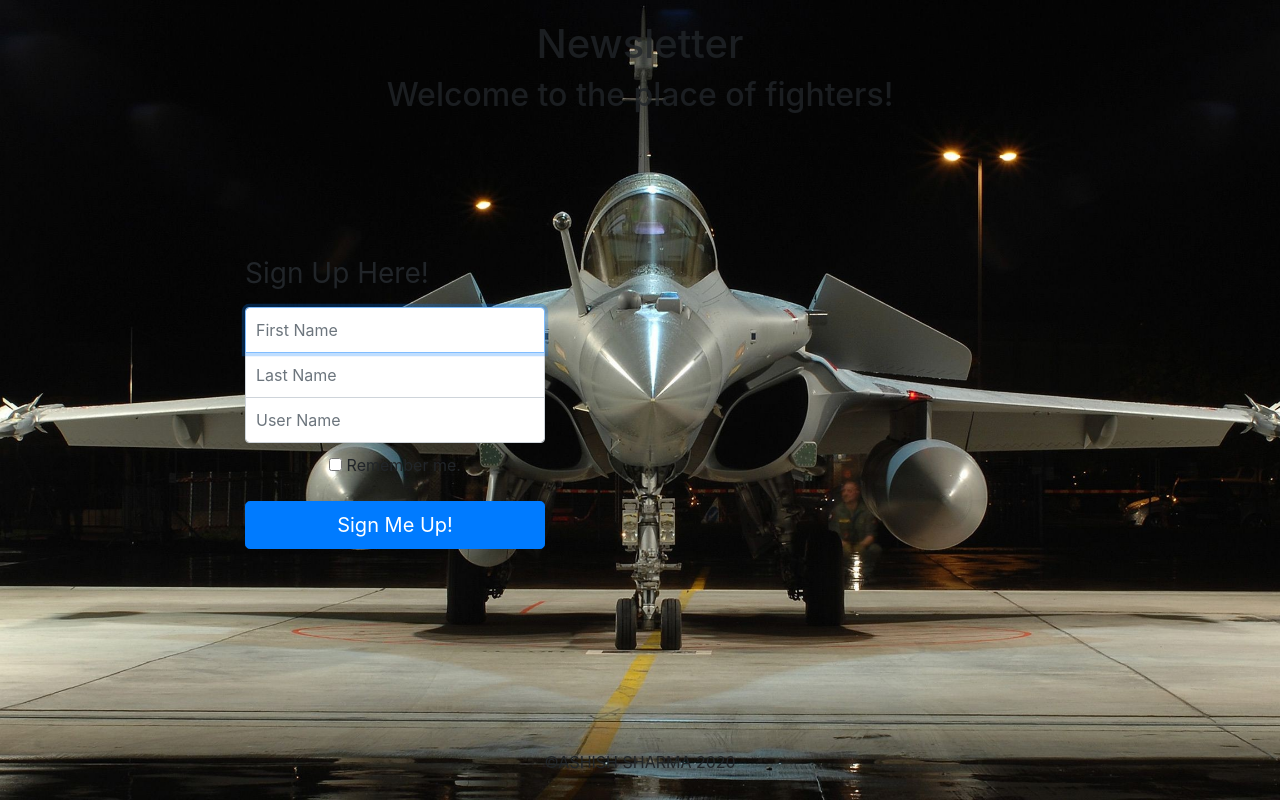
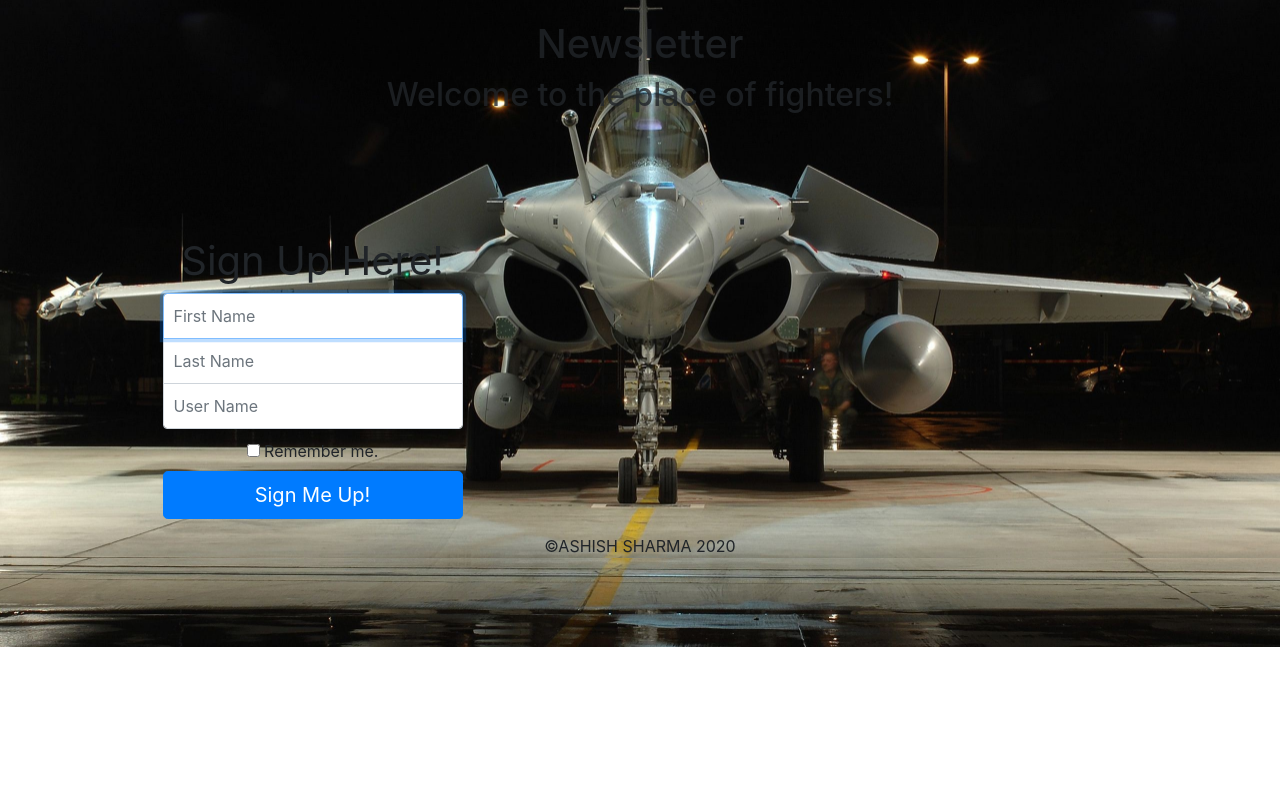
Before and after one commit to ashish270299/Sign-Up-Newsletter, a website: page signup.html in a window 1280 px wide. Drawn offline with nearby package versions, Linux system fonts and the light colour scheme.

Commit message:
Css change

```diff
--- a/public/css/styles.css
+++ b/public/css/styles.css
@@ -1,58 +1,39 @@
-html,body
- {
-
-  height: 100%;
+html, body {
+  text-align: center;
+  height: auto;
   background-image: url("../rafale2.jpg");
-  background-size:cover;
+  background-size: cover;
   background-repeat: no-repeat;
   background-position: center;
 }
 
-
-#header{
-  width:100%;
-  text-align: center;
-  padding: 20px 100px;
-
-}
-.header1{
+.header1 {
+  padding-top: 20px;
   width: 100%;
-   margin: auto;
-   opacity: 0.8;
+  opacity: 0.8;
 }
 
-#container1{
-  height: auto;
-}
-
-#containers{
-width: 50%;
-float: left;
-height: 430px ;
-position: relative;
-padding-top: 100px;
-padding-left:150px;
+.footer{
+  position: relative;
 
 }
 
-.footer{
-  width:100%;
-  bottom: 10px;
-  text-align: center;
-  position: absolute;
+.containers {
+  padding-top: 100px;
 }
 
 .form-signin {
   width: 100%;
   max-width: 330px;
-
   padding: 15px;
   margin: auto;
 }
+
 .form-signin .checkbox {
   font-weight: 400;
   text-align: center;
 }
+
 .form-signin .form-control {
   position: relative;
   box-sizing: border-box;
@@ -60,27 +41,28 @@ padding-left:150px;
   padding: 10px;
   font-size: 16px;
 }
+
 .form-signin .form-control:focus {
   z-index: 2;
 }
+
 .top {
   margin-bottom: -1px;
   border-bottom-right-radius: 0;
   border-bottom-left-radius: 0;
 }
-.middle{
 
+.middle {
   margin-bottom: -1px;
   border-radius: 0;
+}
 
-
-}
 .bottom {
   margin-bottom: 10px;
   border-top-right-radius: 0;
   border-top-left-radius: 0;
+}
 
-}
 .bd-placeholder-img {
   font-size: 1.125rem;
   text-anchor: middle;
--- a/signup.html
+++ b/signup.html
@@ -23,16 +23,16 @@
 
 
 
-  <div id="container1">
+  <div class="row " >
 
 
-    <div id="containers">
+    <div class="containers col-lg-6">
       <form action="/" class="form-signin" method="post">
-        <h1 class="h3 mb-3 font-weight-normal">Sign Up Here!</h1>
+        <h1 class="font-weight-normal">Sign Up Here!</h1>
         <input type="text" name="fname" class="form-control top" placeholder="First Name" required autofocus>
         <input type="text" name="lname" class="form-control middle" placeholder="Last Name" required>
         <input type="text" name="email" class="form-control bottom" placeholder="User Name" required>
-        <div class="checkbox mb-3">
+        <div class="checkbox ">
           <label>
             <input type="checkbox" value="remember-me"> Remember me.
           </label>
@@ -42,7 +42,7 @@
     </div>
 
 
-    <div id="containers">
+    <div class="col-lg-6 containers">
       <script src="https://apps.elfsight.com/p/platform.js" defer></script>
       <div class="elfsight-app-4a1ccb51-e5b3-4959-b9f4-f26ac8b09cdb"></div>
     </div>
@@ -50,11 +50,11 @@
 
 
 
-  <div class="footer">
-    <footer>
-      <p class="mt-5 mb-3 ">&copy;ASHISH SHARMA 2020</p>
+
+    <footer class="footer">
+      <p>&copy;ASHISH SHARMA 2020</p>
     </footer>
-  </div>
+
 
 
 
```
